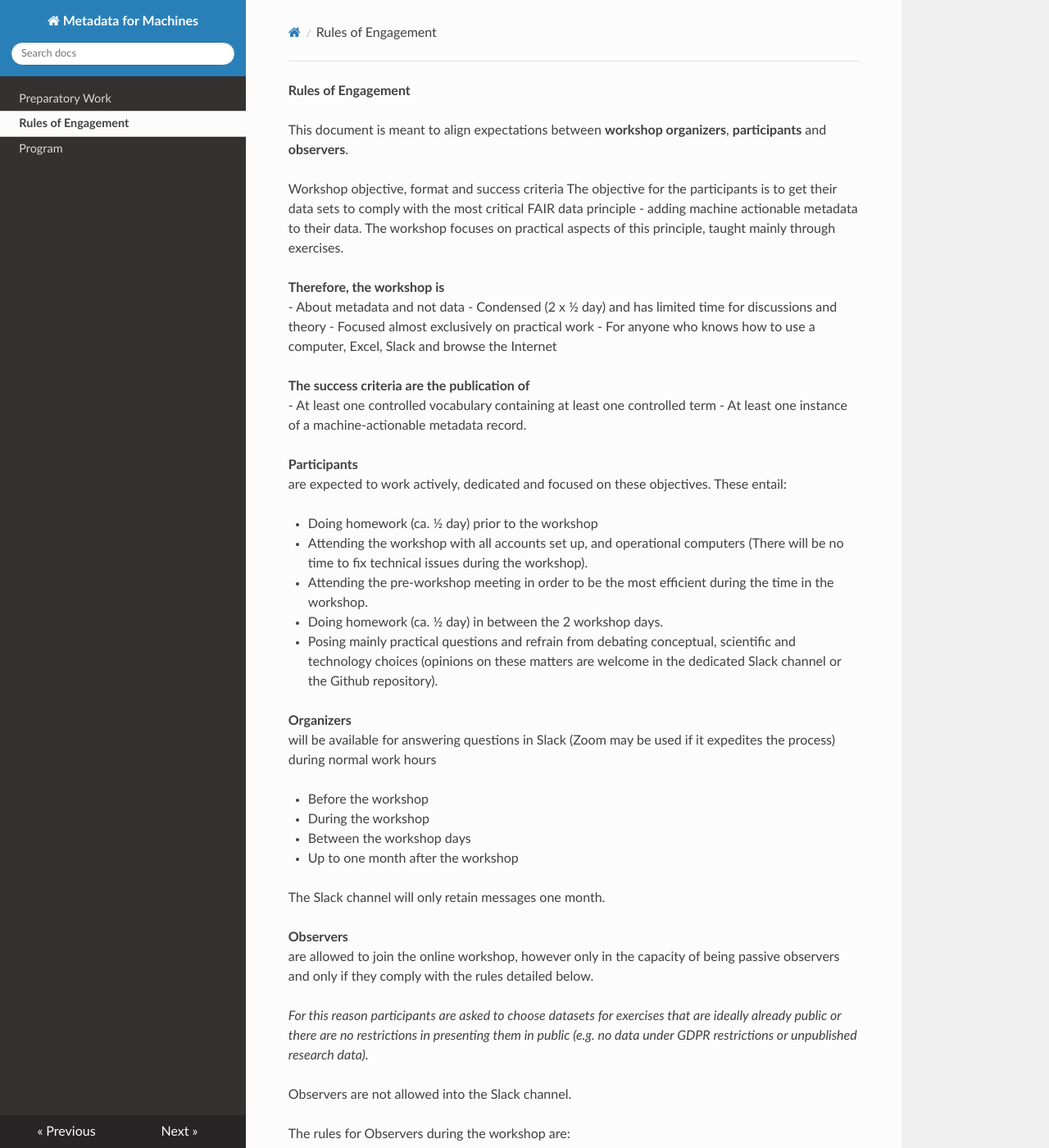
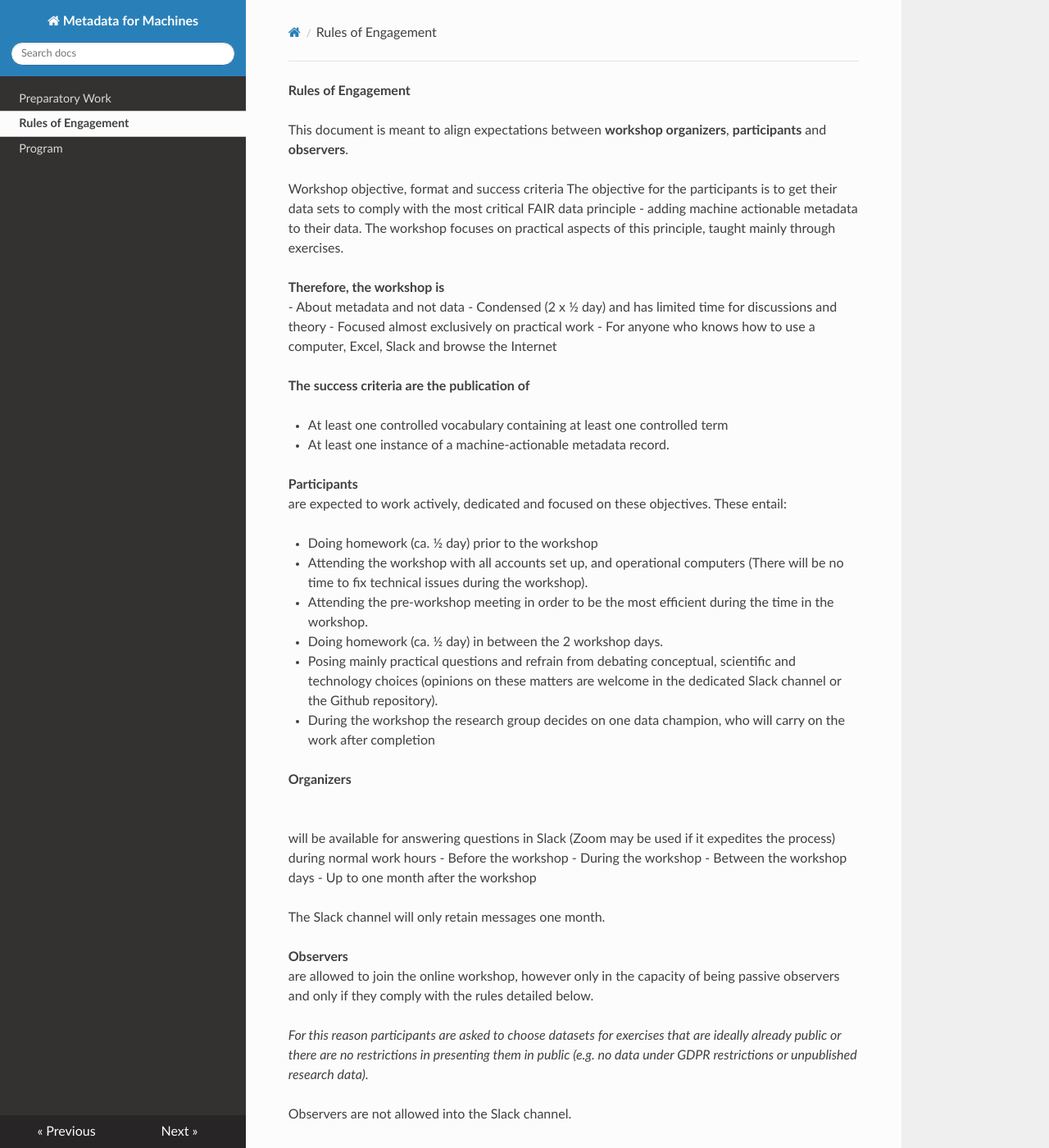
Before and after one commit to Hannah-DK/M4M-DK, an MkDocs documentation site: the page built from docs/Rules of Engagement.md, in a window 1280 px wide and 1400 px high. Shown: the whole window at 82% size. Built offline with MkDocs 1.6.1, drawn with Linux system fonts in a browser that asks for light colours; nearby versions of some CDN libraries.

Commit message:
Update Rules of Engagement.md

```diff
--- a/docs/Rules of Engagement.md
+++ b/docs/Rules of Engagement.md
@@ -12,6 +12,7 @@ The objective for the participants is to get their data sets to comply with the
 - For anyone who knows how to use a computer, Excel, Slack and browse the Internet
 
 **The success criteria are the publication of**<br />
+
 - At least one controlled vocabulary containing at least one controlled term
 - At least one instance of a machine-actionable metadata record.
 
@@ -23,10 +24,11 @@ The objective for the participants is to get their data sets to comply with the
 - Attending the pre-workshop meeting in order to be the most efficient during the time in the workshop.
 - Doing homework (ca. ½ day) in between the 2 workshop days.
 - Posing mainly practical questions and refrain from debating conceptual, scientific and technology choices (opinions on these matters are welcome in the dedicated Slack channel or the Github repository).
+- During the workshop the research group decides on one data champion, who will carry on the work after completion
 
 **Organizers**
+
 <br />will be available for answering questions in Slack (Zoom may be used if it expedites the process) during normal work hours
-
 - Before the workshop
 - During the workshop
 - Between the workshop days
```
